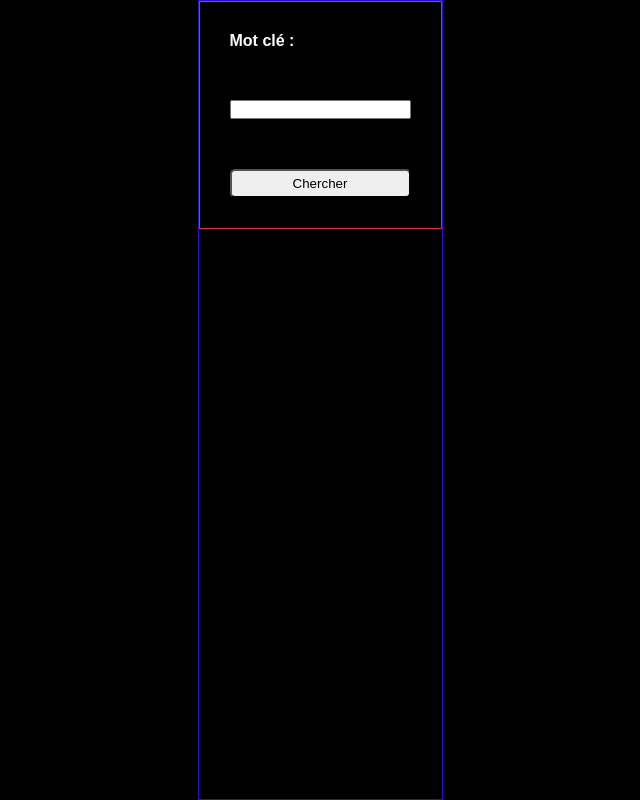
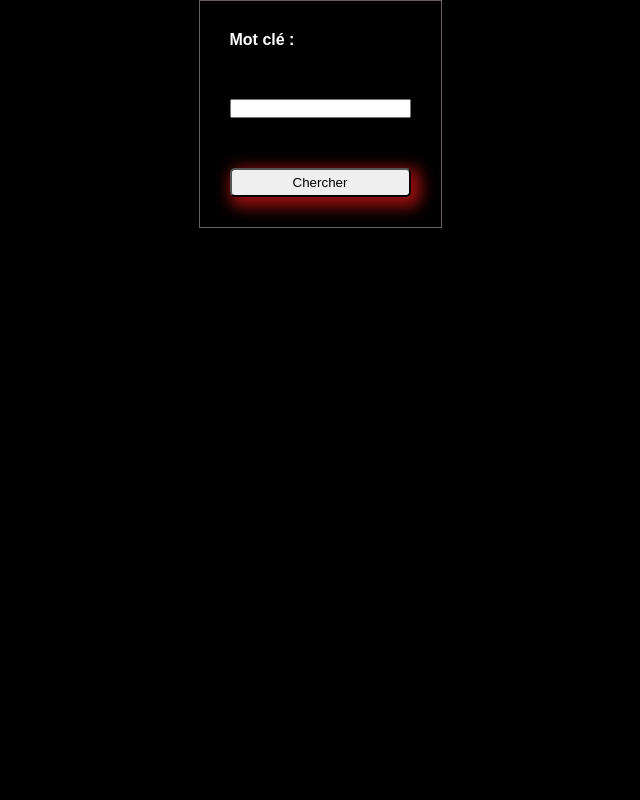
Before and after one commit to maax6/vite-cocktails, a React (Vite) app: page / in a window 1280 px wide. Shown: the whole page, without its empty margins (320-960 px from the left). Built offline with nearby package versions, Linux system fonts and the light colour scheme.

Commit message:
Commit safe

```diff
--- a/src/components/CocktailsNinja/CocktailsNinja.jsx
+++ b/src/components/CocktailsNinja/CocktailsNinja.jsx
@@ -49,7 +49,7 @@ export function CocktailsNinja() {
          {cocktailData.length > 0 ? (
             <ul className='cocktails'>
                {cocktailData.map((cocktail) => (
-                  <li key={cocktail.name} className='coctail'>
+                  <li key={cocktail.name} className='cocktail'>
                      <h3 className='cocktail__name'>Name: {cocktail.name.charAt(0).toUpperCase()+cocktail.name.slice(1).toLowerCase()}</h3>
                      <p className='cocktail__method'>Method: {cocktail.instructions}</p>
                      <ul className='cocktail__ingredients'>Ingredients
--- a/src/components/CocktailsNinja/_CocktailsNinja.scss
+++ b/src/components/CocktailsNinja/_CocktailsNinja.scss
@@ -1,8 +1,7 @@
 .form {
-
    display: flex;
    padding: 30px;
-   border: solid rgb(209, 53, 53) 1px;
+   border: solid rgb(104, 96, 96) 1px;
    border-radius: 0px;
    flex-direction: column;
    gap: 50px;
@@ -16,7 +15,7 @@
       padding: 5px 10px;
       border-radius: 5px;
       -webkit-box-shadow: 5px 5px 15px 5px #000000;
-      box-shadow: 5px 5px 15px 5px #000000;
+      box-shadow: 5px 5px 15px 5px #970f0f;
    }
 }
 .cocktails{
@@ -25,5 +24,6 @@
    gap: 20px;
 }
 .cocktail{
-   list-style-type: none;
+ background-color: #2d3436;
+border-radius: 5px;
 }
--- a/src/pages/Home/_home.scss
+++ b/src/pages/Home/_home.scss
@@ -1,6 +1,5 @@
 .home {
-   // flex-direction: column;
-   // min-height: 100%;
-   border: 1px solid rgb(48, 12, 209);
-   flex-grow: 1;
+	display: flex;
+   flex-direction: row;
+
 }
```
